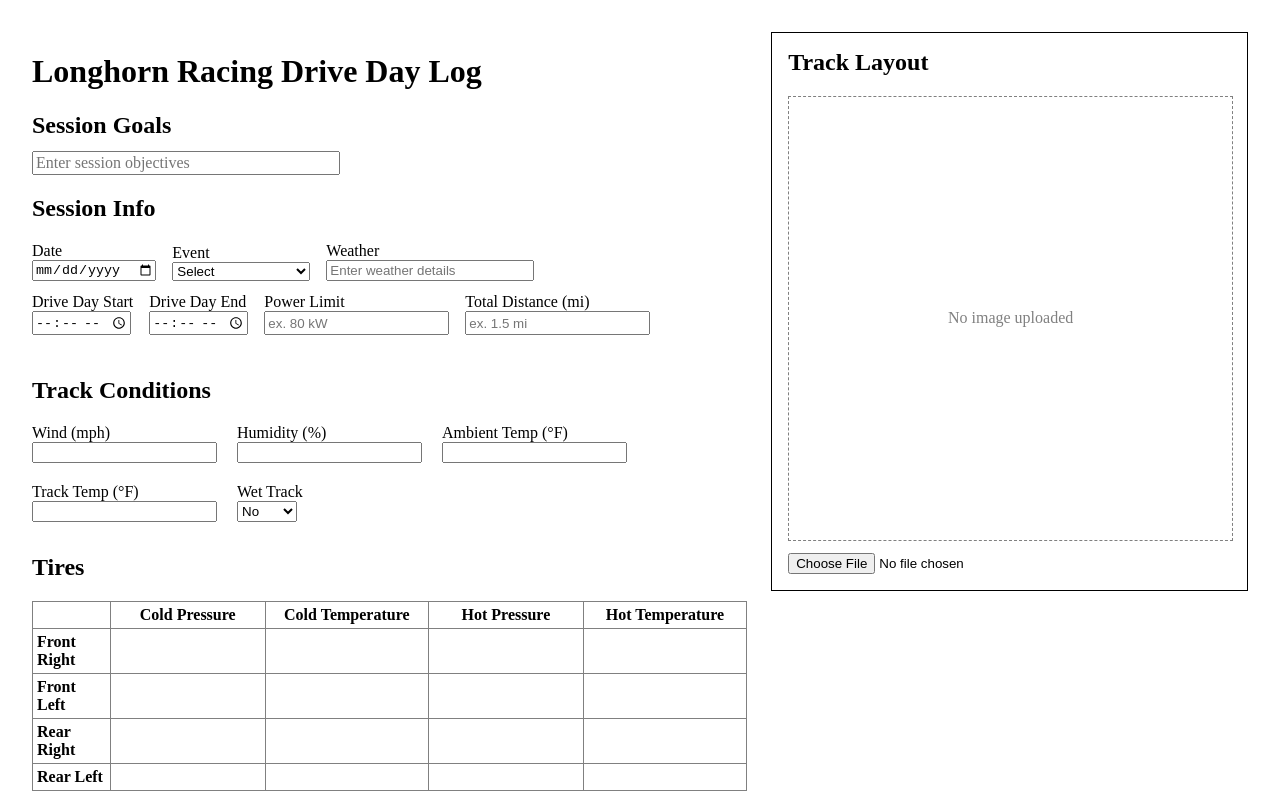
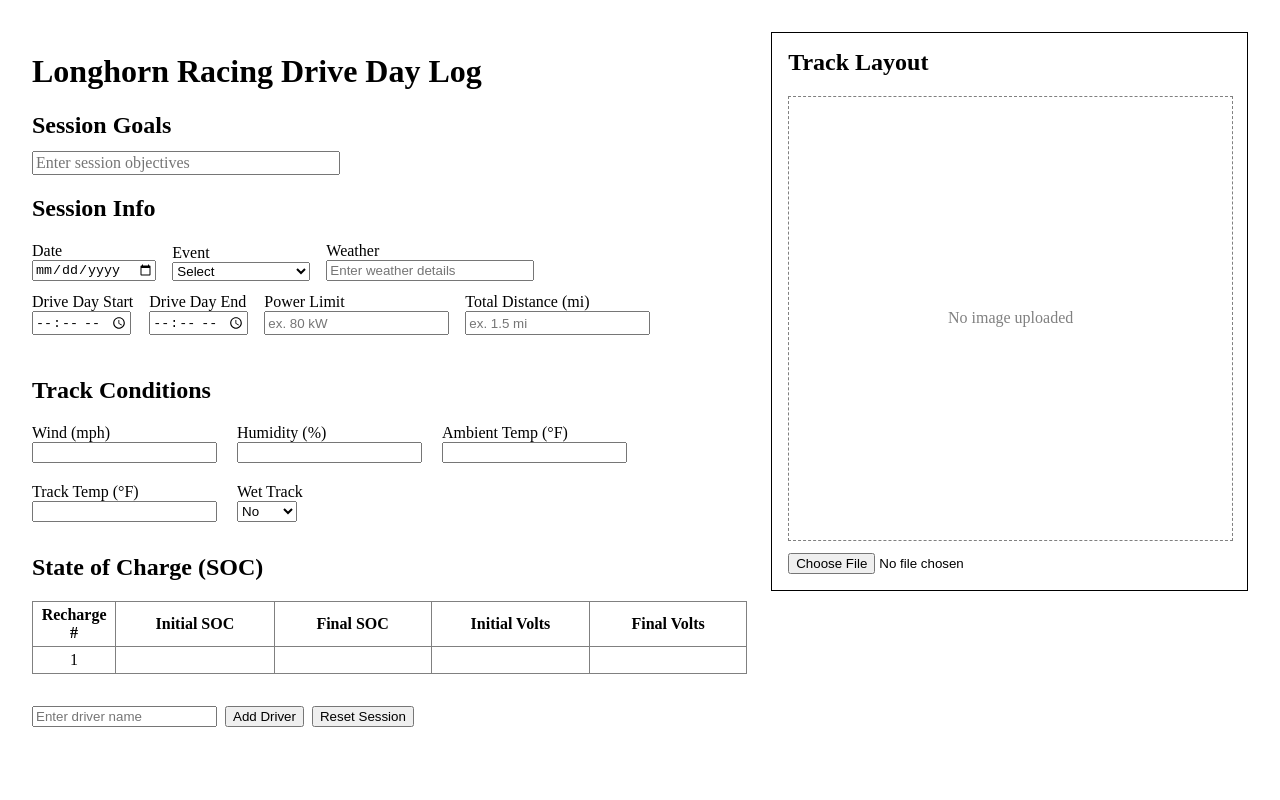
Before and after one commit to LonghornRacingElectric/drive-day-log, a React (Vite) app: page / in a window 1280 px wide. Shown: the top 800 px of the page. Built offline with nearby package versions, Linux system fonts and the light colour scheme.

Commit message:
tires table taken out of global status

```diff
--- a/src/App.tsx
+++ b/src/App.tsx
@@ -12,6 +12,13 @@
   sessionEnd: string
   vehicle: string
   comments: string
+
+  tires?: {
+    frontRight: TireData
+    frontLeft: TireData
+    rearRight: TireData
+    rearLeft: TireData
+  }
 }
 
 type TireData = {
@@ -44,13 +51,6 @@
     ambientTemp: string
     wetTrack: boolean
     trackTemp: string
-  }
-
-  tires: {
-    frontRight: TireData
-    frontLeft: TireData
-    rearRight: TireData
-    rearLeft: TireData
   }
 
   stateOfCharge: SOCData[]
@@ -95,13 +95,6 @@
             ambientTemp: '',
             trackTemp: '',
             wetTrack: false,
-          },
-
-          tires: {
-            frontRight: { coldP: '', coldT: '', hotP: '', hotT: '' },
-            frontLeft: { coldP: '', coldT: '', hotP: '', hotT: '' },
-            rearRight: { coldP: '', coldT: '', hotP: '', hotT: '' },
-            rearLeft: { coldP: '', coldT: '', hotP: '', hotT: '' },
           },
 
           stateOfCharge: [
@@ -285,13 +278,6 @@
         wetTrack: false,
       },
 
-      tires: {
-        frontRight: { coldP: '', coldT: '', hotP: '', hotT: '' },
-        frontLeft: { coldP: '', coldT: '', hotP: '', hotT: '' },
-        rearRight: { coldP: '', coldT: '', hotP: '', hotT: '' },
-        rearLeft: { coldP: '', coldT: '', hotP: '', hotT: '' },
-      },
-
       stateOfCharge: [
         {
           id: crypto.randomUUID(),
@@ -326,9 +312,7 @@
 
     setDrivers((drivers) =>
       drivers.map((d) =>
-        d.id === driver.id
-          ? { ...d, laps: [...d.laps, liveLap] }
-          : d
+        d.id === driver.id ? { ...d, laps: [...d.laps, liveLap] } : d
       )
     )
 
@@ -696,139 +680,6 @@
           </div>
         </div>
 
-        <h2 style={{ marginTop: 32 }}>Tires</h2>
-
-        <table
-          cellPadding={4}
-          style={{
-            borderCollapse: 'collapse',
-            width: '100%',
-            marginBottom: 32,
-          }}
-          border={1}
-        >
-          <thead>
-            <tr>
-              <th></th>
-              <th>Cold Pressure</th>
-              <th>Cold Temperature</th>
-              <th>Hot Pressure</th>
-              <th>Hot Temperature</th>
-            </tr>
-          </thead>
-          <tbody>
-            {[
-              { key: 'frontRight', label: 'Front Right' },
-              { key: 'frontLeft', label: 'Front Left' },
-              { key: 'rearRight', label: 'Rear Right' },
-              { key: 'rearLeft', label: 'Rear Left' },
-            ].map(({ key, label }) => {
-              const tire =
-                sessionMeta.tires[key as keyof typeof sessionMeta.tires]
-
-              return (
-                <tr key={key}>
-                  <td>
-                    <strong>{label}</strong>
-                  </td>
-
-                  <td>
-                    <input
-                      type="number"
-                      value={tire.coldP}
-                      onChange={(e) =>
-                        setSessionMeta({
-                          ...sessionMeta,
-                          tires: {
-                            ...sessionMeta.tires,
-                            [key]: { ...tire, coldP: e.target.value },
-                          },
-                        })
-                      }
-                      style={{
-                        width: '100%',
-                        border: 'none',
-                        outline: 'none',
-                        background: 'transparent',
-                        textAlign: 'center',
-                      }}
-                    />
-                  </td>
-
-                  <td>
-                    <input
-                      type="number"
-                      value={tire.coldT}
-                      onChange={(e) =>
-                        setSessionMeta({
-                          ...sessionMeta,
-                          tires: {
-                            ...sessionMeta.tires,
-                            [key]: { ...tire, coldT: e.target.value },
-                          },
-                        })
-                      }
-                      style={{
-                        width: '100%',
-                        border: 'none',
-                        outline: 'none',
-                        background: 'transparent',
-                        textAlign: 'center',
-                      }}
-                    />
-                  </td>
-
-                  <td>
-                    <input
-                      type="number"
-                      value={tire.hotP}
-                      onChange={(e) =>
-                        setSessionMeta({
-                          ...sessionMeta,
-                          tires: {
-                            ...sessionMeta.tires,
-                            [key]: { ...tire, hotP: e.target.value },
-                          },
-                        })
-                      }
-                      style={{
-                        width: '100%',
-                        border: 'none',
-                        outline: 'none',
-                        background: 'transparent',
-                        textAlign: 'center',
-                      }}
-                    />
-                  </td>
-
-                  <td>
-                    <input
-                      type="number"
-                      value={tire.hotT}
-                      onChange={(e) =>
-                        setSessionMeta({
-                          ...sessionMeta,
-                          tires: {
-                            ...sessionMeta.tires,
-                            [key]: { ...tire, hotT: e.target.value },
-                          },
-                        })
-                      }
-                      style={{
-                        width: '100%',
-                        border: 'none',
-                        outline: 'none',
-                        background: 'transparent',
-                        textAlign: 'center',
-                      }}
-                    />
-                  </td>
-                </tr>
-              )
-            })}
-          </tbody>
-        </table>
-
         <h2 style={{ marginTop: 32 }}>State of Charge (SOC)</h2>
 
         <table
@@ -945,7 +796,6 @@
 
         {/* Drivers */}
         {drivers.map((driver) => {
-
           const completedLaps = driver.laps.filter((lap) => !lap.isLive)
 
           const best = getBestTime(completedLaps)
@@ -1054,12 +904,44 @@
                   <br />
                   <select
                     value={driver.vehicle}
-                    onChange={(e) =>
+                    onChange={(e) => {
+                      const vehicle = e.target.value
+                      const isCar =
+                        vehicle === 'Vehicle 4' || vehicle === 'Vehicle 5'
+
                       updateDriver(driver.id, {
                         ...driver,
-                        vehicle: e.target.value,
+                        vehicle,
+                        tires: isCar
+                          ? (driver.tires ?? {
+                              frontRight: {
+                                coldP: '',
+                                coldT: '',
+                                hotP: '',
+                                hotT: '',
+                              },
+                              frontLeft: {
+                                coldP: '',
+                                coldT: '',
+                                hotP: '',
+                                hotT: '',
+                              },
+                              rearRight: {
+                                coldP: '',
+                                coldT: '',
+                                hotP: '',
+                                hotT: '',
+                              },
+                              rearLeft: {
+                                coldP: '',
+                                coldT: '',
+                                hotP: '',
+                                hotT: '',
+                              },
+                            })
+                          : undefined,
                       })
-                    }
+                    }}
                     style={{ height: 23 }}
                   >
                     <option value="">Select Vehicle</option>
@@ -1109,8 +991,6 @@
                   <button onClick={() => startTimer(driver)}>Start</button>
                 ) : (
                   <>
-
-
                     <button onClick={() => recordLap(driver)}>Lap</button>
 
                     <button
@@ -1122,6 +1002,74 @@
                   </>
                 )}
               </div>
+              {driver.tires && (
+                <div style={{ marginTop: 16 }}>
+                  <h3>Tire Data - {driver.name}</h3>
+
+                  <table
+                    border={1}
+                    cellPadding={4}
+                    style={{ width: '100%', borderCollapse: 'collapse' }}
+                  >
+                    <thead>
+                      <tr>
+                        <th></th>
+                        <th>Cold Pressure</th>
+                        <th>Cold Temp</th>
+                        <th>Hot Pressure</th>
+                        <th>Hot Temp</th>
+                      </tr>
+                    </thead>
+                    <tbody>
+                      {[
+                        { key: 'frontRight', label: 'Front Right' },
+                        { key: 'frontLeft', label: 'Front Left' },
+                        { key: 'rearRight', label: 'Rear Right' },
+                        { key: 'rearLeft', label: 'Rear Left' },
+                      ].map(({ key, label }) => {
+                        const tire =
+                          driver.tires![key as keyof typeof driver.tires]
+
+                        return (
+                          <tr key={key}>
+                            <td>
+                              <strong>{label}</strong>
+                            </td>
+
+                            {(['coldP', 'coldT', 'hotP', 'hotT'] as const).map(
+                              (field) => (
+                                <td key={field}>
+                                  <input
+                                    type="text"
+                                    value={tire[field]}
+                                    onChange={(e) =>
+                                      updateDriver(driver.id, {
+                                        ...driver,
+                                        tires: {
+                                          ...driver.tires!,
+                                          [key]: {
+                                            ...tire,
+                                            [field]: e.target.value,
+                                          },
+                                        },
+                                      })
+                                    }
+                                    style={{
+                                      width: '100%',
+                                      border: 'none',
+                                      textAlign: 'center',
+                                    }}
+                                  />
+                                </td>
+                              )
+                            )}
+                          </tr>
+                        )
+                      })}
+                    </tbody>
+                  </table>
+                </div>
+              )}
             </div>
           )
         })}
```
